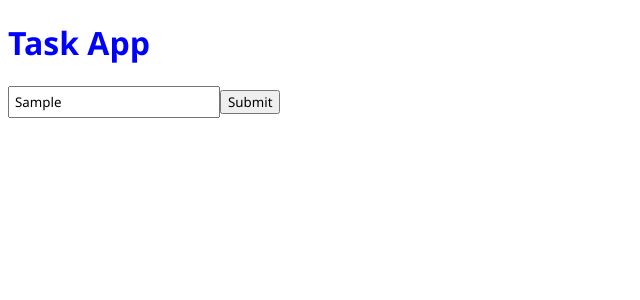
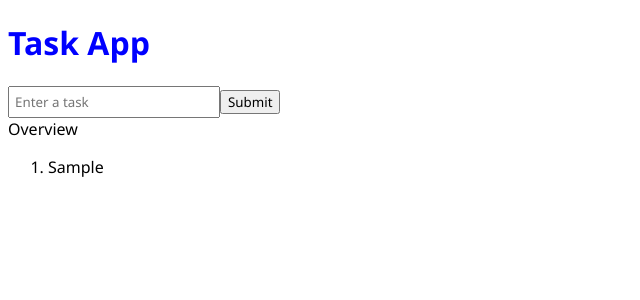
Before and after one commit to sawfiz/Task-app, a React (Create React App) app: page / in a window 1280 px wide. Both pictures are taken after typing "Sample" into the empty fields and a click on the button "Submit". Shown: the top 300 px of the page, without its empty margins (0-640 px from the left). Built offline with nearby package versions, Linux system fonts and the light colour scheme.

Commit message:
Add Overview component to print out task list

```diff
--- a/package.json
+++ b/package.json
@@ -9,6 +9,7 @@
     "react": "^18.2.0",
     "react-dom": "^18.2.0",
     "react-scripts": "5.0.1",
+    "uniqid": "^5.4.0",
     "web-vitals": "^2.1.4"
   },
   "scripts": {
--- a/src/App.js
+++ b/src/App.js
@@ -1,27 +1,37 @@
 import { useEffect, useState } from 'react';
+import uniqid from 'uniqid';
 import './App.css';
+import Overview from './components/Overview';
 
 export default function TaskApp() {
-  const [task, setTask] = useState({ title: '' });
+  const [task, setTask] = useState({ title: '', uid: uniqid() });
   const [tasks, setTasks] = useState([]);
-  useEffect(() => {console.log(tasks)}, [tasks])
+  useEffect(() => {
+    console.log(tasks);
+  }, [tasks]);
 
   function handleChange(e) {
-    setTask({title: e.target.value})
-    console.log(e.target.value);
+    setTask({ title: e.target.value, uid: task.uid });
   }
 
   function handleSubmit(e) {
     e.preventDefault();
-    setTasks([...tasks, task] )
+    setTasks([...tasks, task]);
+    setTask({ title: '', uid: uniqid() });
   }
 
   return (
     <div>
       <h1>Task App</h1>
       <form onSubmit={handleSubmit}>
-        <input type="text" placeholder="Enter a task" value={task.title} onChange={handleChange}></input>
-        <button type='submit'>Submit</button>
+        <input
+          type="text"
+          placeholder="Enter a task"
+          value={task.title}
+          onChange={handleChange}
+        ></input>
+        <button type="submit">Submit</button>
+        <Overview tasks={tasks} />
       </form>
     </div>
   );
--- /dev/null
+++ b/src/components/Overview.js
@@ -0,0 +1,9 @@
+import React from 'react';
+
+export default function Overview({tasks}) {
+console.log("🚀 ~ file: Overview.js:4 ~ Overview ~ tasks:", tasks)
+
+  const tasksLi = tasks.map(task => <li key={task.uid}>{task.title}</li>)
+  return <div>Overview
+    <ol>{tasksLi}</ol></div>;
+}
```
